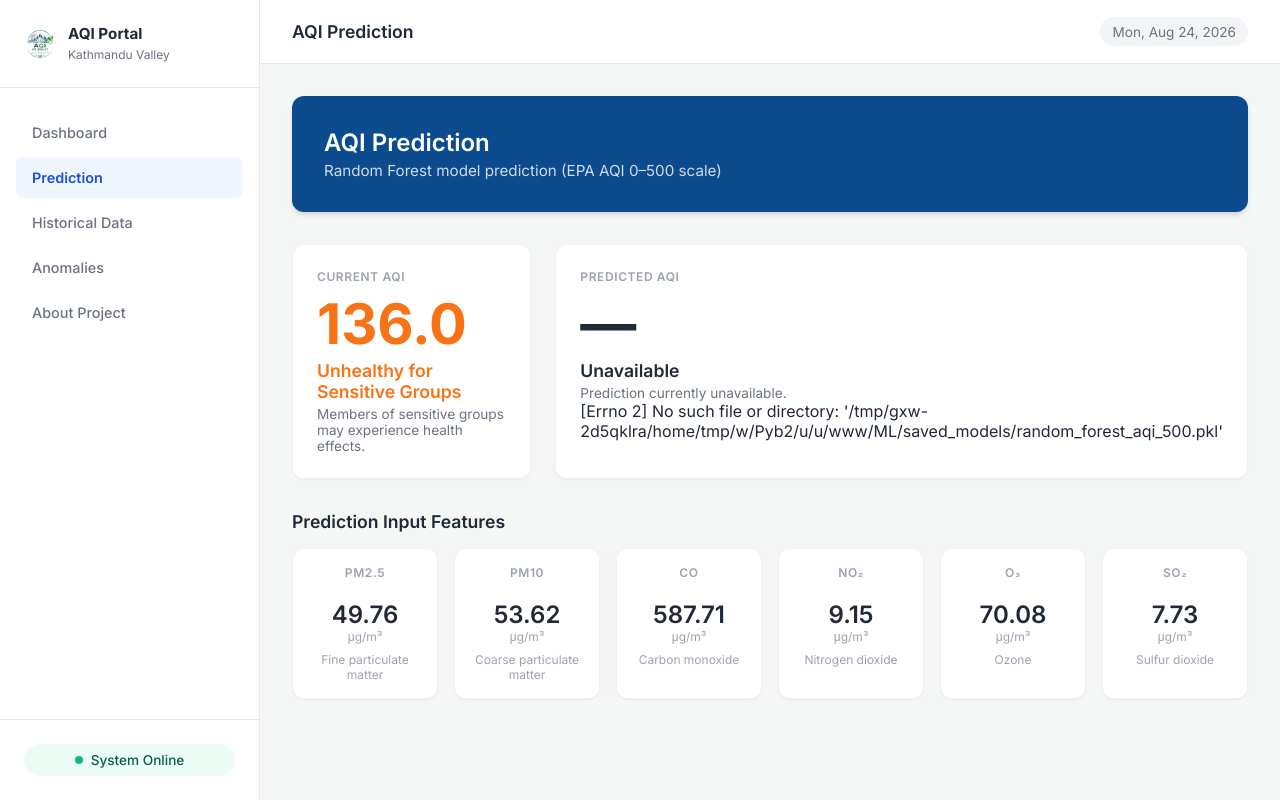
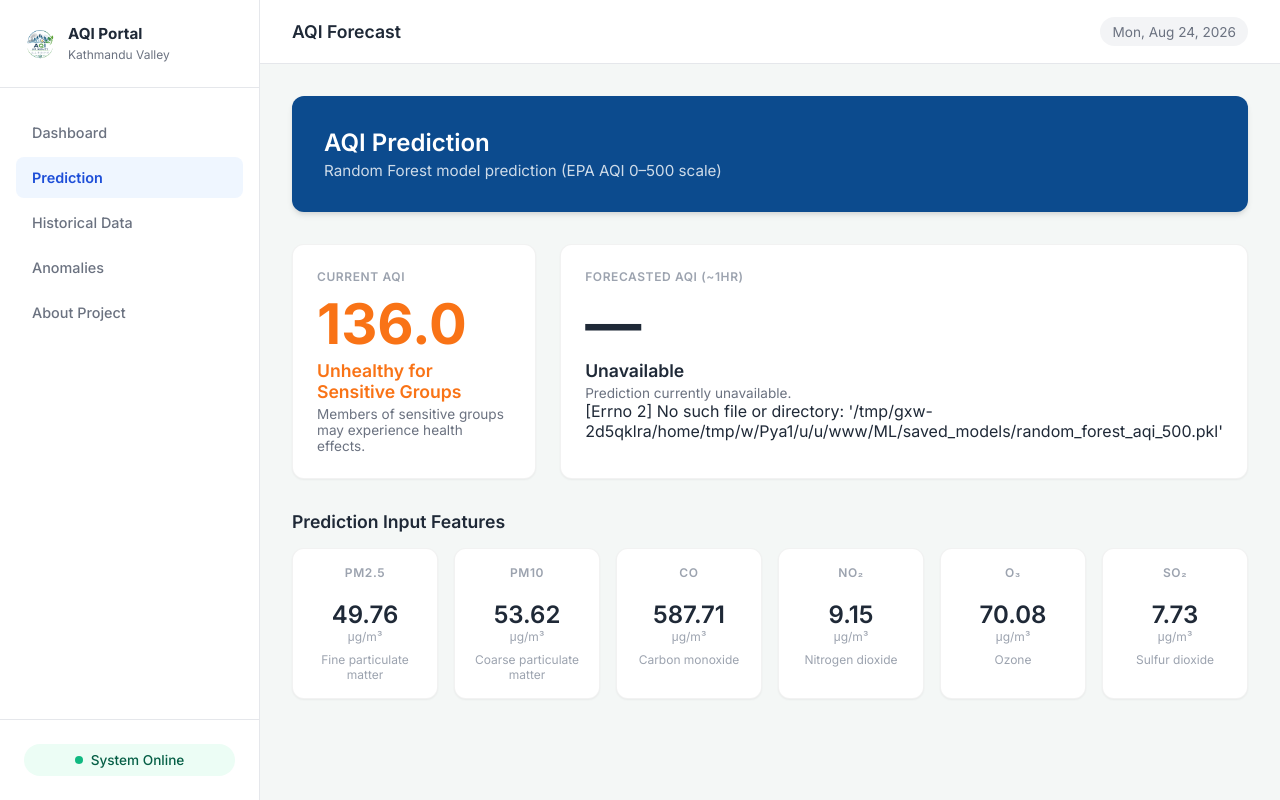
Before and after one commit to ProgAbhishek/aqi-prediction-system, a Django app: page /prediction/ in a window 1280 px wide. Run offline with Django 5.2, Linux system fonts and the light colour scheme; data comes from the database, SQL or seed files in the repository.

Commit message:
feat: forecast next-hour AQI instead of restating current value
- Retrain RF on shifted target: y = next reading's calculated_aqi

- Return predicted AQI as float (1 decimal) instead of rounded int

- Relabel templates: Predicted AQI -> Forecasted AQI (~1hr)

- Update docstrings to reflect forecasting behavior

```diff
--- a/dashboard/ml_services.py
+++ b/dashboard/ml_services.py
@@ -71,12 +71,12 @@ def _parse_timestamp(value):
 
 
 def predict_aqi(reading):
-    """Predict AQI for a reading dict using the trained Random Forest.
+    """Forecast the next reading's AQI using the trained Random Forest.
 
     The model was trained on ['pm2_5', 'pm10', 'co', 'no2', 'o3', 'so2',
-    'hour', 'day'] -> calculated_aqi (0–500).
+    'hour', 'day'] at time t -> calculated_aqi at time t+1 (~1 hour ahead).
 
-    Returns {'aqi': int} or {'error': message}.
+    Returns {'aqi': float} or {'error': message}.
     """
     model = _load_random_forest()
     if model is None:
@@ -104,8 +104,8 @@ def predict_aqi(reading):
         prediction = model.predict(np.array([sample]))[0]
 
     # Clamp to valid AQI range
-    aqi_val = max(0, min(500, int(round(prediction))))
-    return {'aqi': aqi_val, 'raw': float(prediction)}
+    aqi_val = max(0.0, min(500.0, float(prediction)))
+    return {'aqi': aqi_val}
 
 
 def predict_anomaly(reading):
--- a/templates/dashboard/prediction.html
+++ b/templates/dashboard/prediction.html
@@ -1,7 +1,7 @@
 {% extends 'dashboard/base.html' %}
 
-{% block title %}AQI Prediction{% endblock %}
-{% block page_title %}AQI Prediction{% endblock %}
+{% block title %}AQI Forecast{% endblock %}
+{% block page_title %}AQI Forecast{% endblock %}
 
 {% block content %}
 
@@ -24,9 +24,9 @@
 
     <!-- Predicted AQI -->
     <div class="card aqi-hero-card {% if predicted_aqi_info %}{{ predicted_aqi_info.css_class }}{% endif %}">
-        <span class="card-label">Predicted AQI</span>
+        <span class="card-label">Forecasted AQI (~1hr)</span>
         {% if prediction.aqi is not None %}
-        <span class="aqi-number">{{ prediction.aqi }}</span>
+        <span class="aqi-number">{{ prediction.aqi|floatformat:1 }}</span>
         <span class="aqi-category">{{ predicted_aqi_info.category }}</span>
         <span class="aqi-meaning">{{ predicted_aqi_info.meaning }}</span>
         {% else %}
@@ -47,7 +47,7 @@
     <span>
         Current AQI: <strong>{{ latest.calculated_aqi }}</strong>
         &nbsp;&bull;&nbsp;
-        Predicted AQI: <strong>{% if prediction.aqi is not None %}{{ prediction.aqi }}{% else %}&mdash;{% endif %}</strong>
+        Forecasted AQI: <strong>{% if prediction.aqi is not None %}{{ prediction.aqi|floatformat:1 }}{% else %}&mdash;{% endif %}</strong>
         &nbsp;&mdash;&nbsp;
         {{ comparison.text }}
     </span>
@@ -61,8 +61,8 @@
         <div class="section-title">📊 Prediction Details</div>
         <p>
             Current AQI: <strong>{{ latest.calculated_aqi }}</strong> ({{ latest.aqi_label }})<br>
-            Predicted AQI: <strong>{{ prediction.aqi }}</strong> ({{ predicted_aqi_info.category }})<br>
-            Difference: <strong>{{ prediction.aqi|add:"-" }}{{ latest.calculated_aqi }}</strong> points
+            Forecasted AQI: <strong>{{ prediction.aqi|floatformat:1 }}</strong> ({{ predicted_aqi_info.category }})<br>
+            Difference: <strong>{{ prediction.aqi|floatformat:1 }}</strong> vs current {{ latest.calculated_aqi }}
         </p>
     </div>
     <div class="card health-card">
```
Also changed, not shown: templates/dashboard/index.html (+4 -4 lines), 1 other file.
